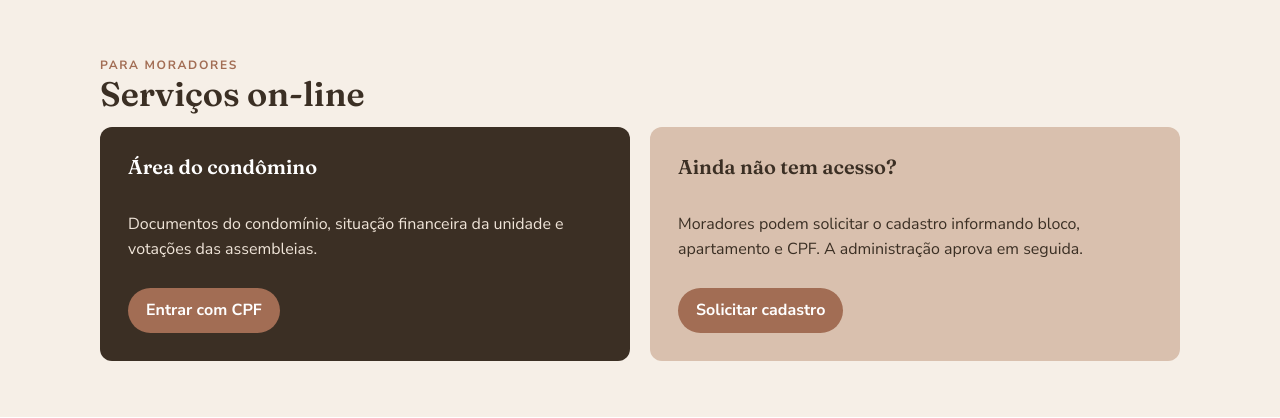
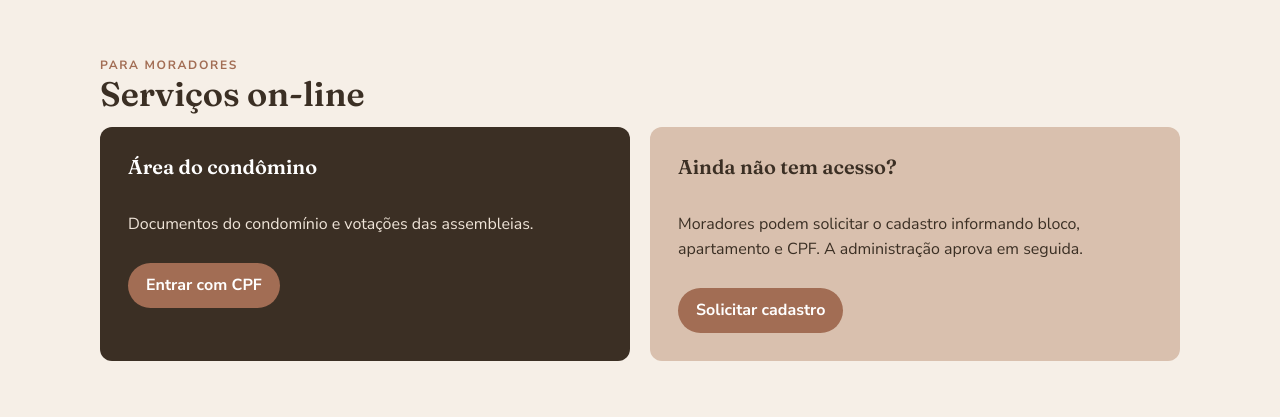
Before and after one commit to davidkestering/jardimindependencia.com.br, a FastAPI app: page / in a window 1280 px wide. Shown: the part 505-923 px from the top of the page. Run offline with FastAPI, Linux system fonts and the light colour scheme; parts of the project's set-up code (start-up, migrations or seed data) failed here and were passed over.

Commit message:
fix: remove situação financeira da área do condômino por enquanto
Home deixa de citar situação financeira; menu e painel do condômino
não exibem mais o link Financeiro. Rota mantida para reativação futura.

```diff
--- a/app/templates/morador/_menu.html
+++ b/app/templates/morador/_menu.html
@@ -1,7 +1,6 @@
 <p class="eyebrow" style="margin-bottom:4px">Área do condômino</p>
 <nav style="display:flex;gap:6px;flex-wrap:wrap;margin-bottom:20px">
   <a class="btn sec" href="/morador">Início</a>
-  <a class="btn sec" href="/morador/financeiro">Financeiro</a>
   <a class="btn sec" href="/morador/assembleias">Assembleias</a>
   <a class="btn sec" href="/morador/interfone">Interfone</a>
   <a class="btn sec" href="/morador/sair">Sair</a>
--- a/app/templates/morador/painel.html
+++ b/app/templates/morador/painel.html
@@ -7,7 +7,6 @@
   <p>{{ morador.unidade.rotulo }} · <a href="/morador/sair">Sair</a></p>
   <div class="grade" style="margin:24px 0">
     <div class="item"><h3>Documentos</h3><p>{{ documentos|length }} documento(s) publicado(s) pela administração.</p></div>
-    <div class="item"><h3>Financeiro</h3><p>Cobranças, atrasos e histórico da unidade.</p><p><a href="/morador/financeiro">Abrir</a></p></div>
     <div class="item"><h3>Assembleias</h3><p>Votações abertas e resultados.</p><p><a href="/morador/assembleias">Abrir</a></p></div>
   </div>
   <h2>Documentos do condomínio</h2>
--- a/app/templates/site/home.html
+++ b/app/templates/site/home.html
@@ -16,7 +16,7 @@
     <div class="eyebrow">Para moradores</div>
     <h2>Serviços on-line</h2>
     <div class="acessos">
-      <div class="acesso"><h3>Área do condômino</h3><p>Documentos do condomínio, situação financeira da unidade e votações das assembleias.</p><a href="/morador/login">Entrar com CPF</a></div>
+      <div class="acesso"><h3>Área do condômino</h3><p>Documentos do condomínio e votações das assembleias.</p><a href="/morador/login">Entrar com CPF</a></div>
       <div class="acesso claro"><h3>Ainda não tem acesso?</h3><p>Moradores podem solicitar o cadastro informando bloco, apartamento e CPF. A administração aprova em seguida.</p><a href="/morador/cadastro">Solicitar cadastro</a></div>
     </div>
   </div>
```
